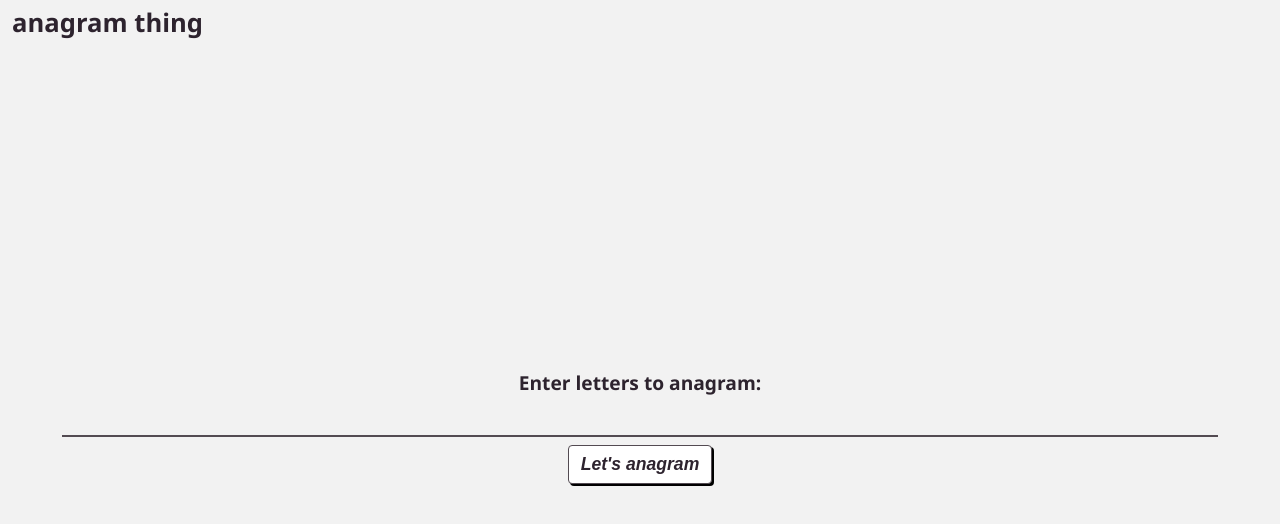
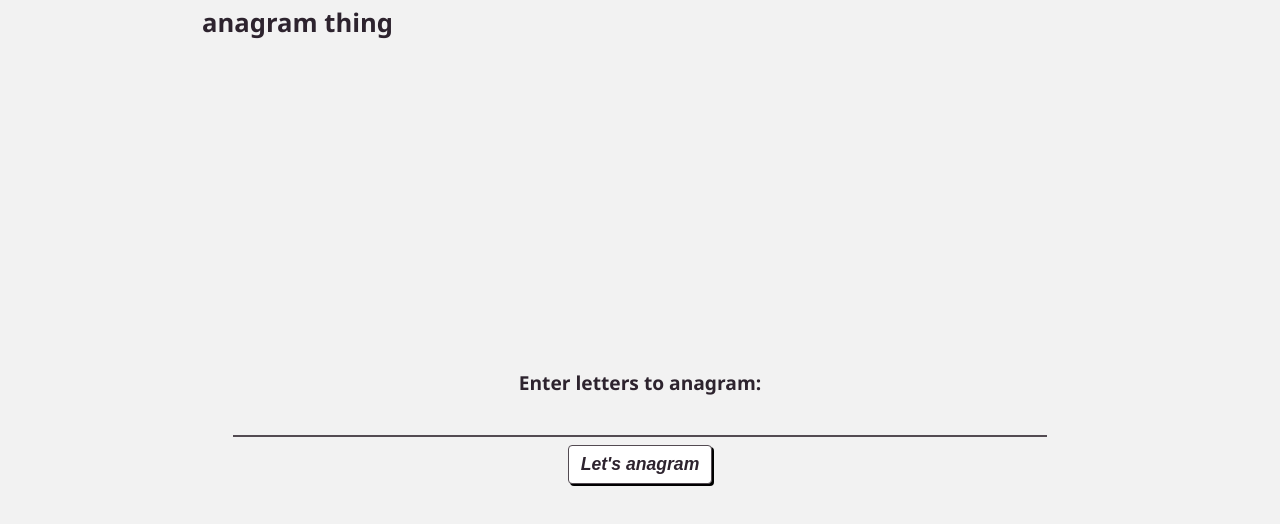
Before and after one commit to akowalz/anagramic, a React (Vite) app: page / in a window 1280 px wide. Shown: the top 524 px of the page. Built offline with nearby package versions, Linux system fonts and the light colour scheme.

Commit message:
app layout fixes

```diff
--- a/src/App.css
+++ b/src/App.css
@@ -41,4 +41,5 @@ h1 {
   justify-content: center;
   gap: 12px;
   padding: 12px;
+  padding-bottom: 24px;
 }
--- a/src/WheelTool/WheelTool.css
+++ b/src/WheelTool/WheelTool.css
@@ -15,6 +15,7 @@
 .wheel-boundary {
   position: relative;
   width: 70%;
+  max-width: 400px;
   aspect-ratio: 1/1;
 }
 
--- a/src/index.css
+++ b/src/index.css
@@ -12,6 +12,8 @@ body {
   height: 100dvh;
   box-sizing: border-box;
   color: var(--darkest);
+  max-width: 900px;
+  margin: 0 auto;
   padding: env(safe-area-inset-top) env(safe-area-inset-right)
     env(safe-area-inset-bottom) env(safe-area-inset-left);
 }
```
